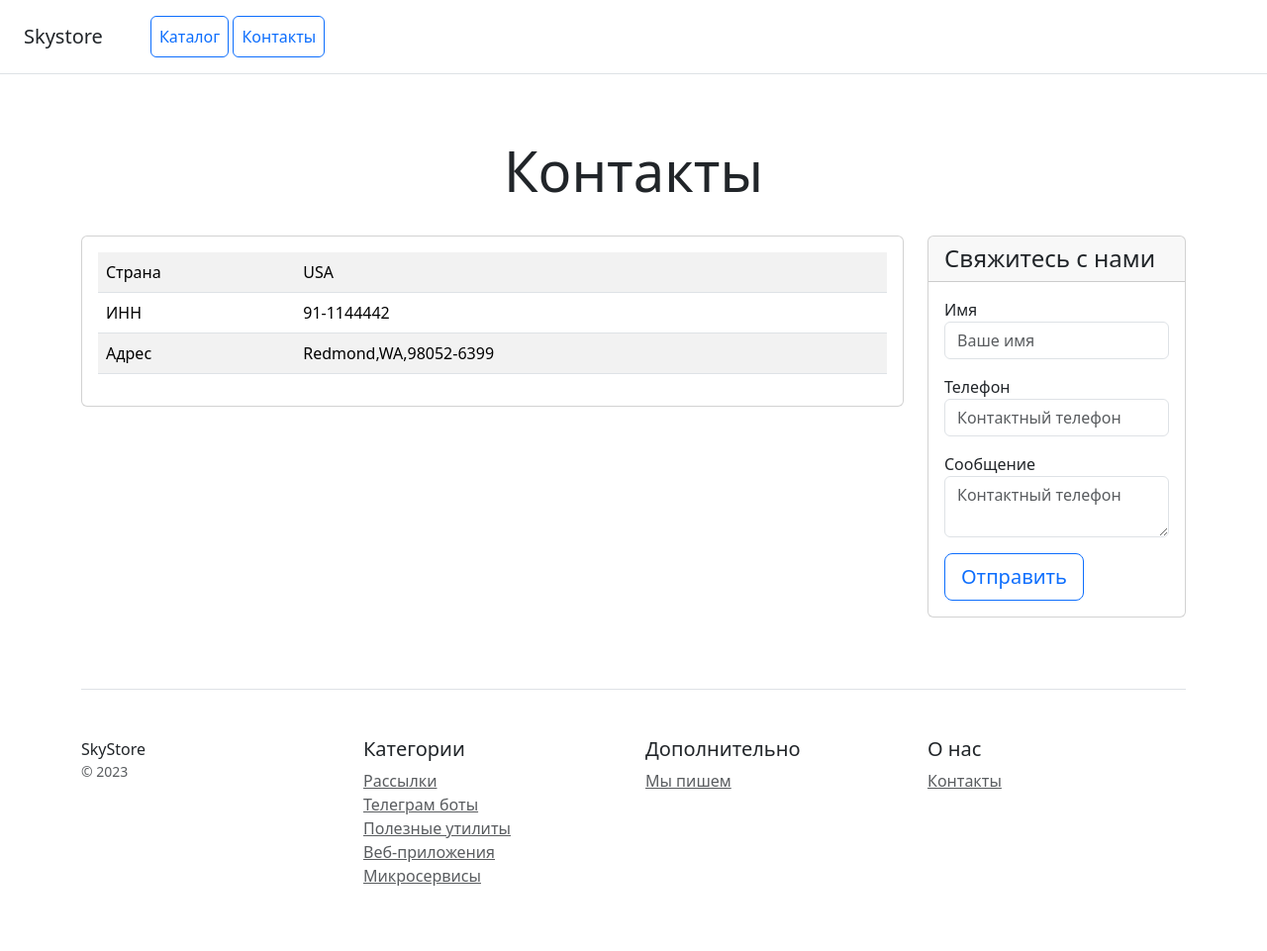
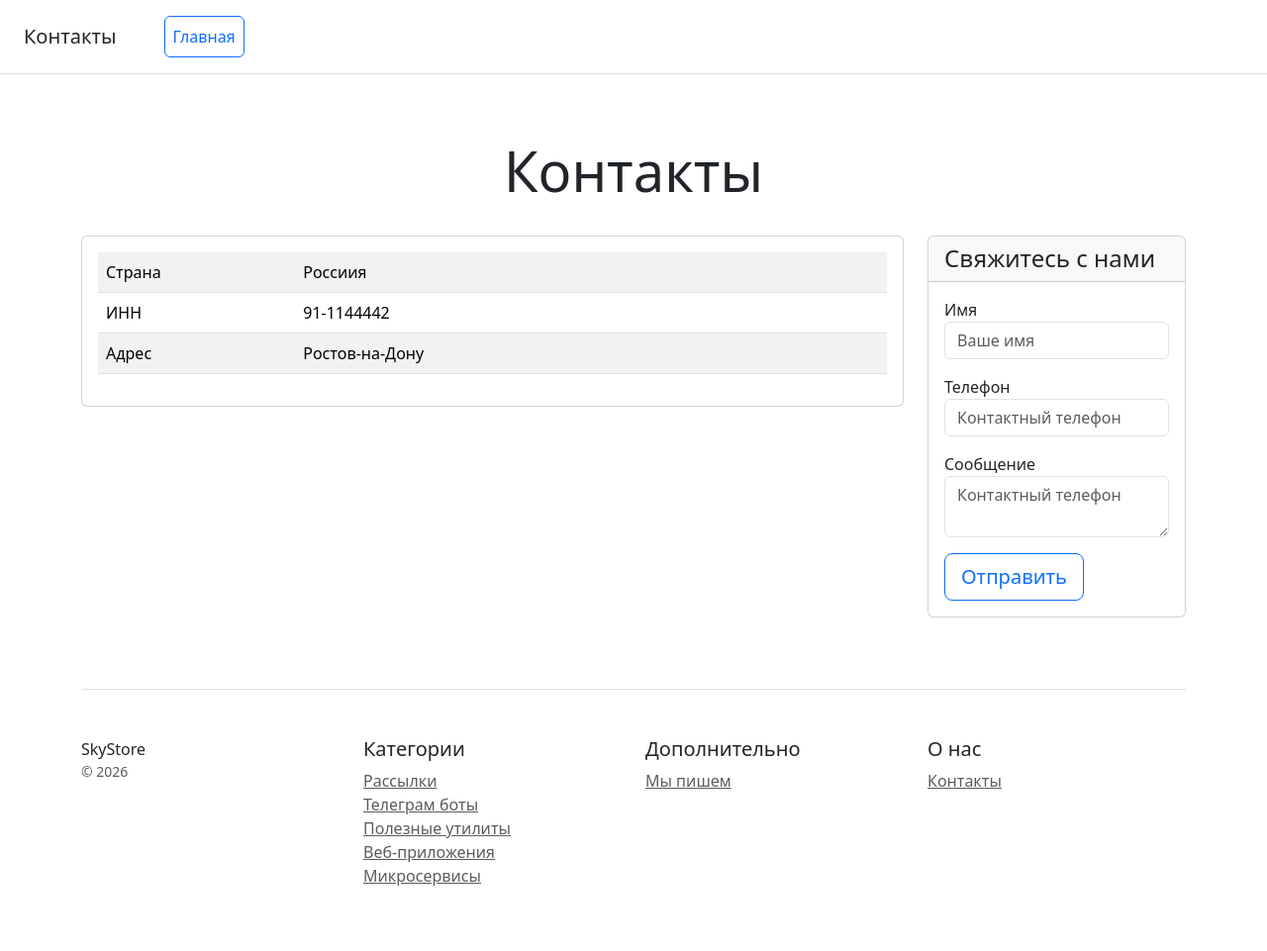
Before and after one commit to BmargoW/Djangoproject, a Django app: page /catalog/contacts/ in a window 1280 px wide. Shown: the whole page at 99% size. Run offline with Django 5.2, Linux system fonts and the light colour scheme; some libraries are stand-ins or nearby versions.

Commit message:
correction home.html contacts.html

```diff
--- a/catalog/templates/catalog/contacts.html
+++ b/catalog/templates/catalog/contacts.html
@@ -3,15 +3,14 @@
 <head>
     <meta charset="utf-8">
     <meta name="viewport" content="width=device-width, initial-scale=1">
-    <title>Skystore</title>
+    <title>Наши контакты</title>
     <link rel = 'stylesheet' href = '/static/css/bootstrap.min.css'>
 </head>
 <body>
 <div class="d-flex flex-column flex-md-row align-items-center p-3 px-md-4 mb-3 bg-white border-bottom box-shadow">
-    <h5 class="my-0 mr-md-auto font-weight-normal">Skystore</h5>
+    <h5 class="my-0 mr-md-auto font-weight-normal">Контакты</h5>
     <nav class="ms-5">
-        <a class="p-2 btn btn-outline-primary" href="/">Каталог</a>
-        <a class="p-2 btn btn-outline-primary" href="/contacts/">Контакты</a>
+        <a class="p-2 btn btn-outline-primary" href="/catalog/home_2">Главная</a>
     </nav>
 </div>
 
@@ -27,7 +26,7 @@
                     <table class="table table-striped">
                         <tr>
                             <td class="w-25">Страна</td>
-                            <td>USA</td>
+                            <td>Россиия</td>
                         </tr>
                         <tr>
                             <td class="w-25">ИНН</td>
@@ -35,7 +34,7 @@
                         </tr>
                         <tr>
                             <td class="w-25">Адрес</td>
-                            <td>Redmond,WA,98052-6399</td>
+                            <td>Ростов-на-Дону</td>
                         </tr>
                     </table>
                 </div>
@@ -72,7 +71,7 @@
         <div class="row">
             <div class="col-12 col-md">
                 SkyStore
-                <small class="d-block mb-3 text-muted">&copy; 2023</small>
+                <small class="d-block mb-3 text-muted">&copy; 2026</small>
             </div>
             <div class="col-6 col-md">
                 <h5>Категории</h5>
--- a/catalog/urls.py
+++ b/catalog/urls.py
@@ -2,6 +2,7 @@ from django.urls import path
 from . import views
 
 urlpatterns= [
-    path('home/', views.home, name = 'home'),
-    path('contacts/', views.contacts, name = 'contacts')
+    path('home_2/', views.home, name = 'home_2'),
+    path('contacts/', views.contacts, name = 'contacts'),
+    path('product_detail/', views.product_detail, name = 'product_detail')
 ]
--- a/catalog/views.py
+++ b/catalog/views.py
@@ -5,7 +5,7 @@ from catalog.models import Product
 def home(request):
     five_products = Product.objects.order_by('created_ad')[:5]
     print(five_products)
-    return render(request, 'catalog/home.html')
+    return render(request, 'catalog/home_2.html')
 
 def contacts(request):
     if request.method == "POST":
@@ -14,3 +14,8 @@ def contacts(request):
         message = request.POST.get("message")
         return HttpResponse (f"Спасибо {name}, ваш номер {phone} зарегистрирован!")
     return render(request, 'catalog/contacts.html')
+
+def product_detail(request):
+    product = Product.objects.get(id = 1)
+    context = {'product': product}
+    return render (request, 'catalog/product_detail.html', context)
--- a/config/settings.py
+++ b/config/settings.py
@@ -63,7 +63,8 @@ ROOT_URLCONF = "config.urls"
 TEMPLATES = [
     {
         "BACKEND": "django.template.backends.django.DjangoTemplates",
-        "DIRS": [],
+        "DIRS": [os.path.join(BASE_DIR, 'templates'),
+        ],
         "APP_DIRS": True,
         "OPTIONS": {
             "context_processors": [
```
Also changed, not shown: catalog/templates/catalog/home.html (+6 -6 lines).
